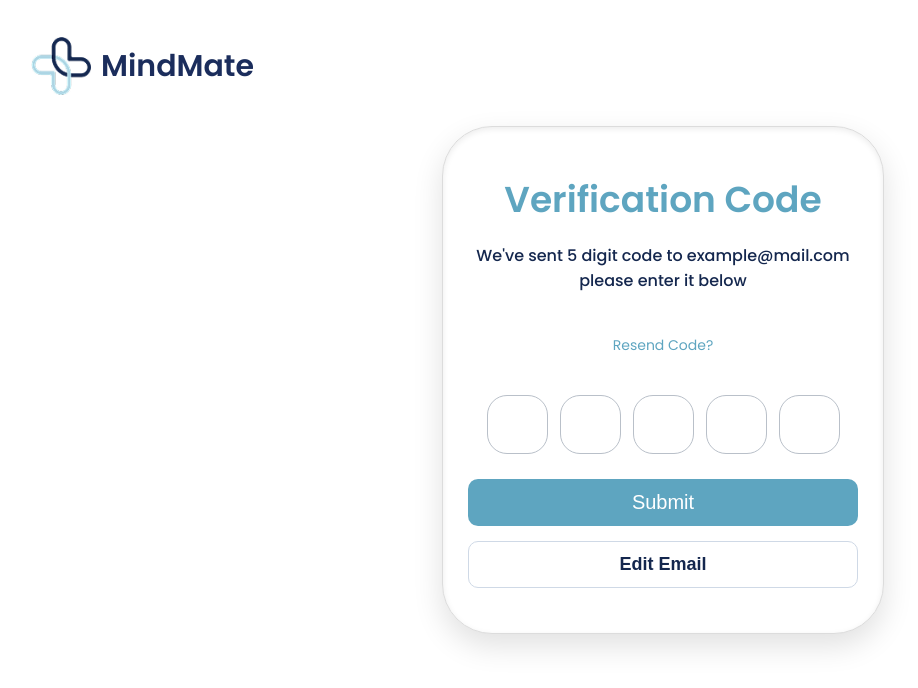
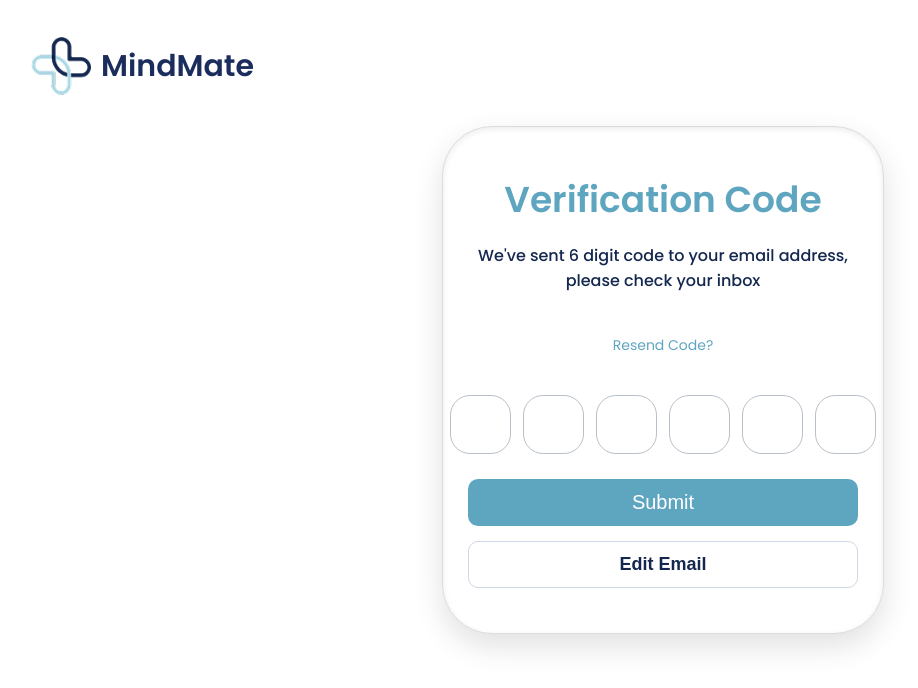
Before and after one commit to MindMate-Project/Web, a React (Create React App) app: page /api/auth/verify-reset-password in a window 1280 px wide. Shown: the top 688 px of the page, without its empty margins (37-955 px from the left). Built offline with nearby package versions, Linux system fonts and the light colour scheme.

Commit message:
feat(redux): integrate redux in reset code

```diff
--- a/src/components/Auth/VerifyEmail.js
+++ b/src/components/Auth/VerifyEmail.js
@@ -1,10 +1,12 @@
 import "./VerifyEmail.css";
-// import logo from "./../../images/logo.svg";
 import { useNavigate } from "react-router";
-import LogoHeader from "./LogoHeader";
 import AuthLayout from "./AuthLayout";
+import VerifyPasswordHook from "../../hook/auth/verify-reset-code-hook";
+import { ToastContainer } from "react-toastify";
 function VerifyEmail() {
-  const navigate = useNavigate();
+    const [code, OnChangeCode, onSubmit] = VerifyPasswordHook();
+
+    const navigate = useNavigate();
   return (
     <AuthLayout>
     <div className="verify-email">
@@ -13,9 +15,7 @@ function VerifyEmail() {
           <div className="card">
             <h2>Verification Code</h2>
             <p>
-              We've sent 5 digit code to example@mail.com
-              <br />
-              please enter it below
+              We've sent 6 digit code to your email address, please check your inbox
             </p>
 
             <button type="button" className="resend">
@@ -23,20 +23,22 @@ function VerifyEmail() {
             </button>
 
             <div className="code-inputs">
-              <input maxlength="1" />
-              <input maxlength="1" />
-              <input maxlength="1" />
-              <input maxlength="1" />
-              <input maxlength="1" />
+              <input maxlength="1" value={code[0] || ""} onChange={(e) => OnChangeCode(e, 0)} />
+              <input maxlength="1" value={code[1] || ""} onChange={(e) => OnChangeCode(e, 1)} />
+              <input maxlength="1" value={code[2] || ""} onChange={(e) => OnChangeCode(e, 2)} />
+              <input maxlength="1" value={code[3] || ""} onChange={(e) => OnChangeCode(e, 3)} />
+              <input maxlength="1" value={code[4] || ""} onChange={(e) => OnChangeCode(e, 4)} />
+              <input maxlength="1" value={code[5] || ""} onChange={(e) => OnChangeCode(e, 5)} />
             </div>
 
-            <button className="submit-btn">Submit</button>
+            <button className="submit-btn" onClick={onSubmit}>Submit</button>
             <button className="edit-btn"
             onClick={() => navigate("/api/auth/forgot-password")}>Edit Email</button>
           </div>
         </div>
       </div>
     </div>
+    <ToastContainer />
     </AuthLayout>
   );
 }
```
